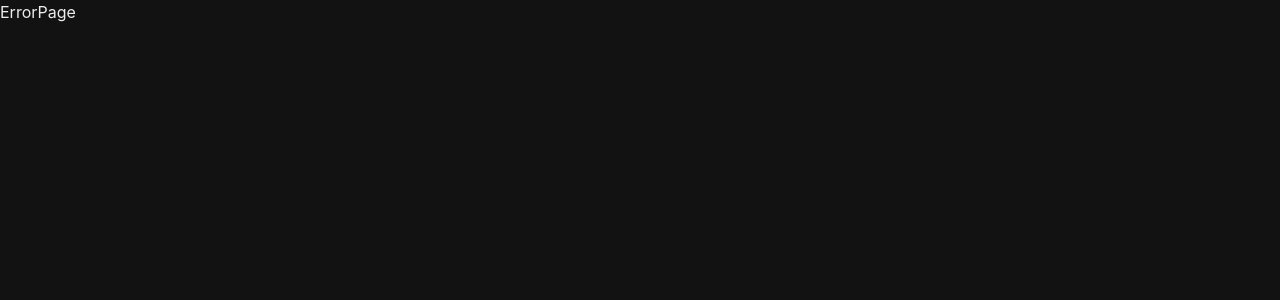
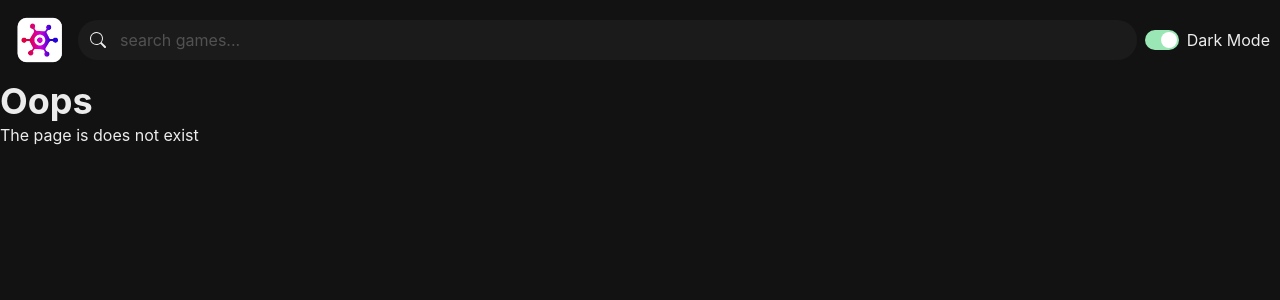
Before and after one commit to dreamahouse/game-hub, a React (Vite) app: page /games/1 in a window 1280 px wide. Before the commit this address had no page. Shown: the top 300 px of the page. Built offline with nearby package versions, Linux system fonts and the light colour scheme.

Commit message:
Handle errors

```diff
--- a/src/pages/ErrorPage.tsx
+++ b/src/pages/ErrorPage.tsx
@@ -1,7 +1,20 @@
-import React from "react";
+import { Heading, Text } from "@chakra-ui/react";
+import { isRouteErrorResponse, useRouteError } from "react-router-dom";
+import NavBar from "../components/NavBar";
 
 const ErrorPage = () => {
-  return <div>ErrorPage</div>;
+  const error = useRouteError();
+  return (
+    <>
+      <NavBar />
+      <Heading>Oops</Heading>
+      <Text>
+        {isRouteErrorResponse(error)
+          ? "The page is does not exist"
+          : "Unexpected error occurred"}
+      </Text>
+    </>
+  );
 };
 
 export default ErrorPage;
```
